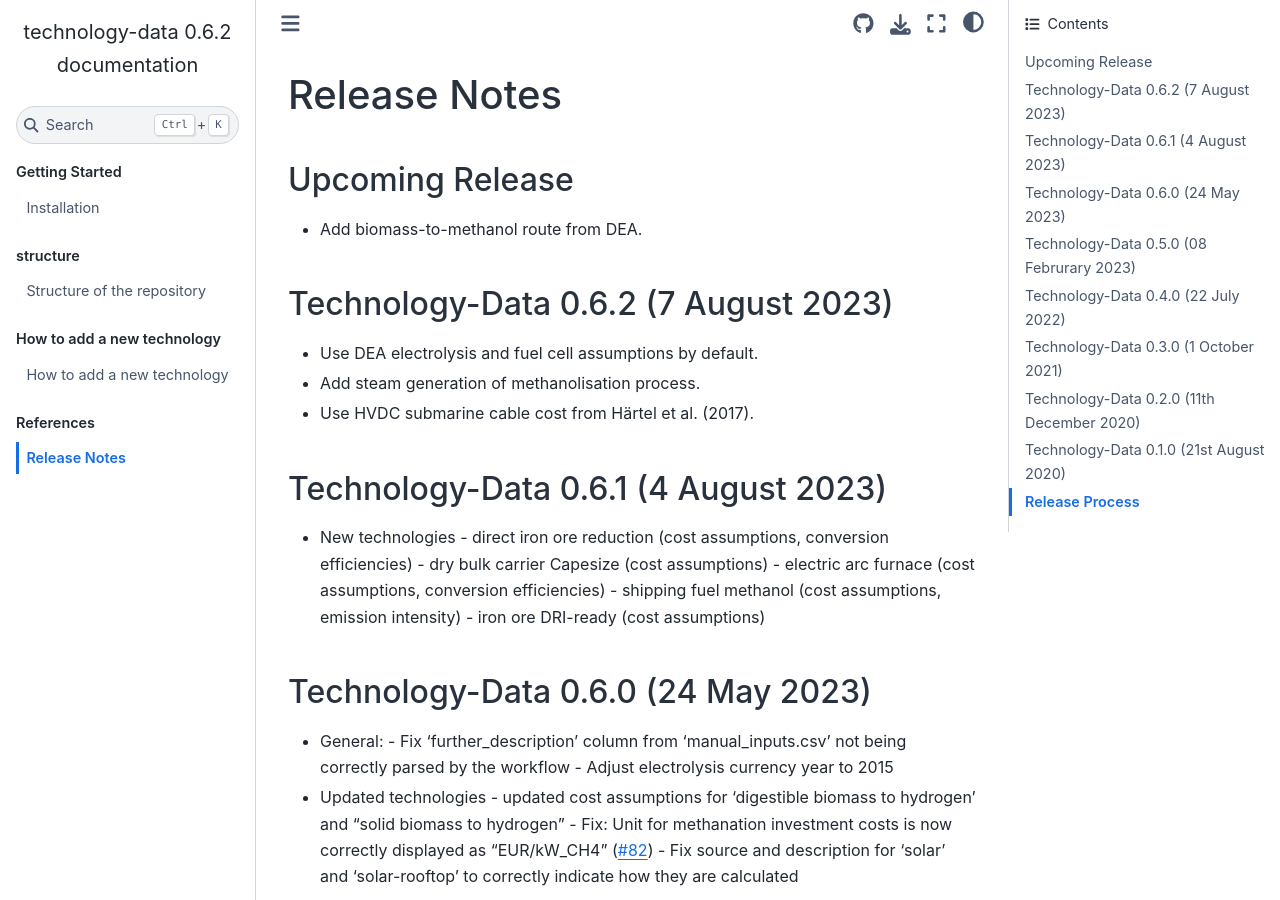
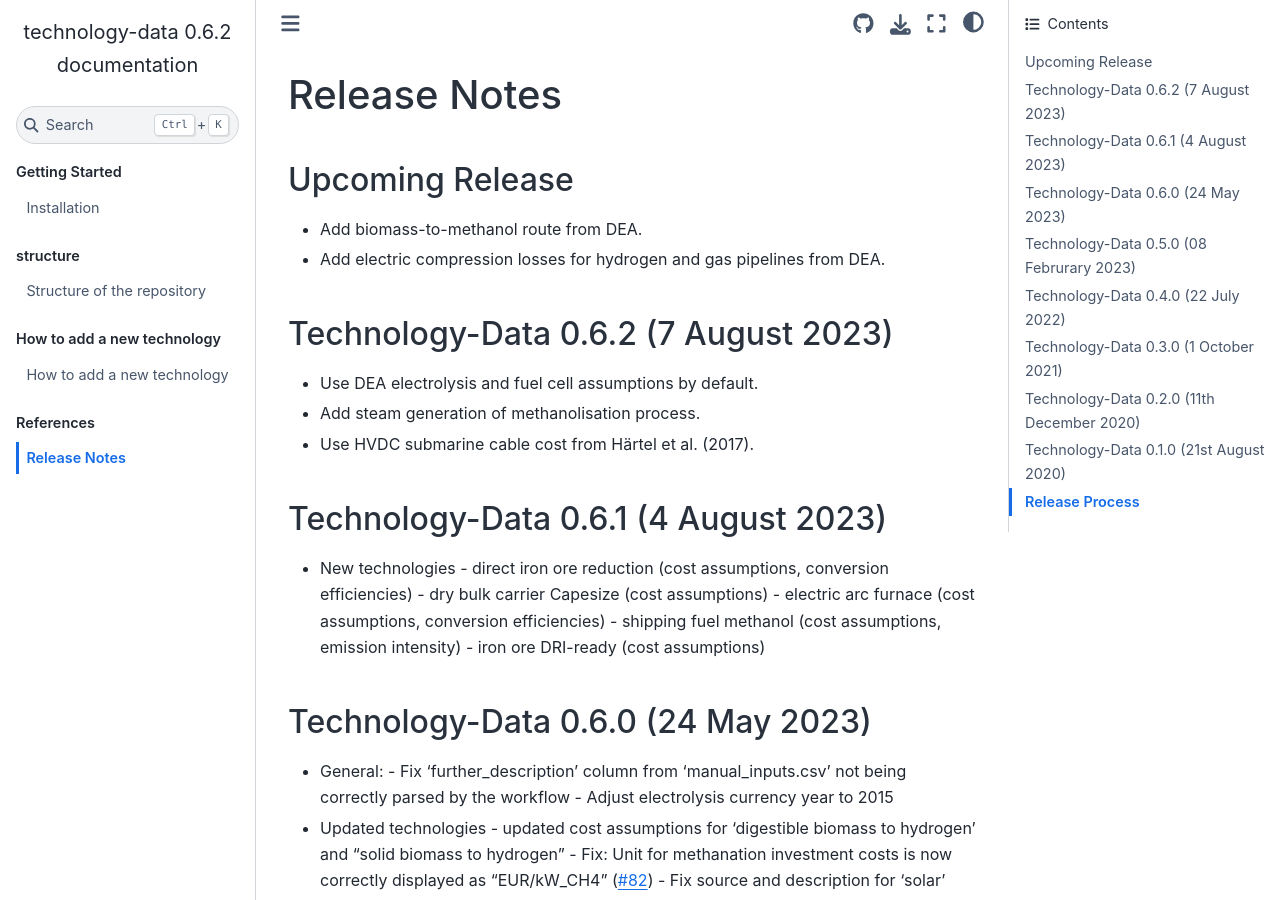
Before and after one commit to PyPSA/technology-data, a Sphinx documentation site: the page built from docs/release_notes.rst, in a window 1280 px wide and 900 px high. Built offline with Sphinx 7.4.7 and the Sphinx Book theme 1.1.4, drawn with Linux system fonts in a browser that asks for light colours.

Commit message:
add electric compression losses for hydrogen and gas pipelines

```diff
--- a/docs/release_notes.rst
+++ b/docs/release_notes.rst
@@ -6,6 +6,8 @@ Upcoming Release
 ================
 
 * Add biomass-to-methanol route from DEA.
+
+* Add electric compression losses for hydrogen and gas pipelines from DEA.
 
 Technology-Data 0.6.2 (7 August 2023)
 =====================================
```
Also changed, not shown: 8 other files.
